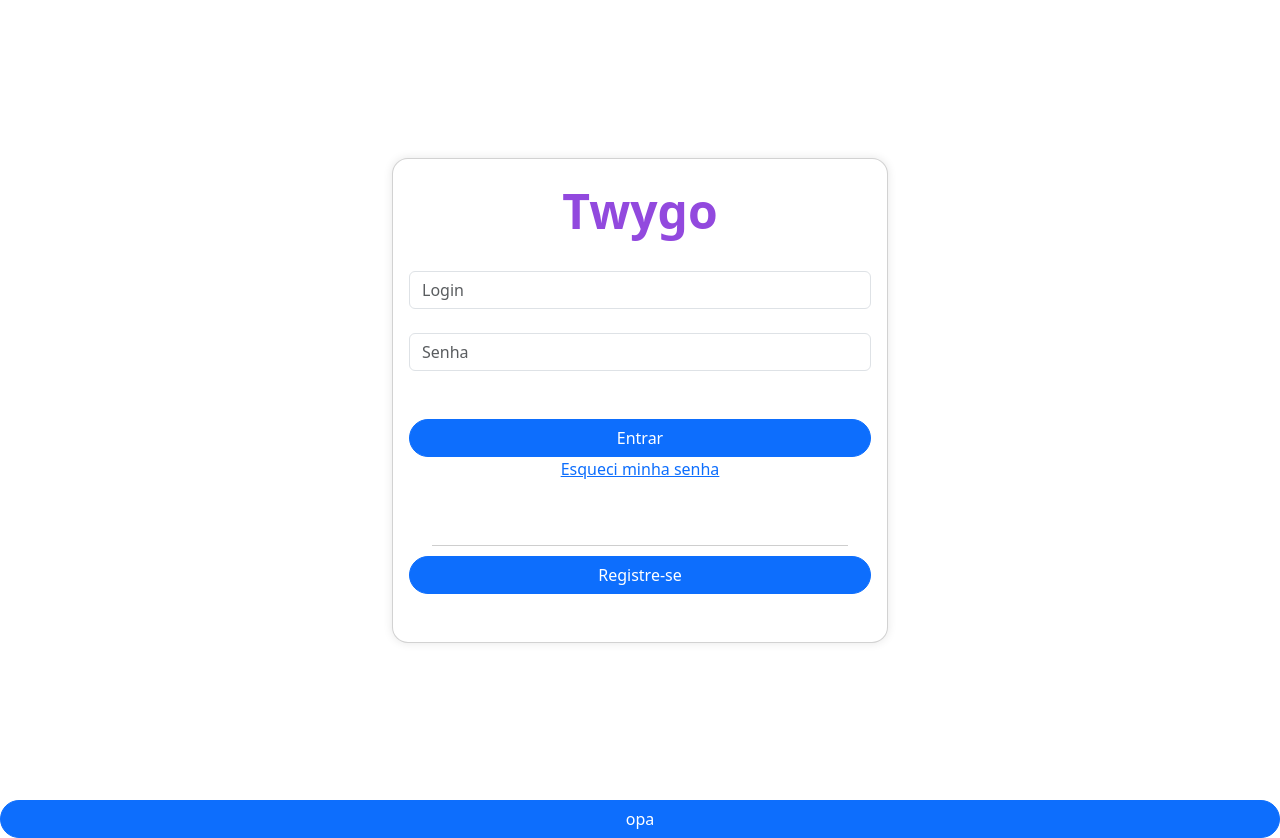
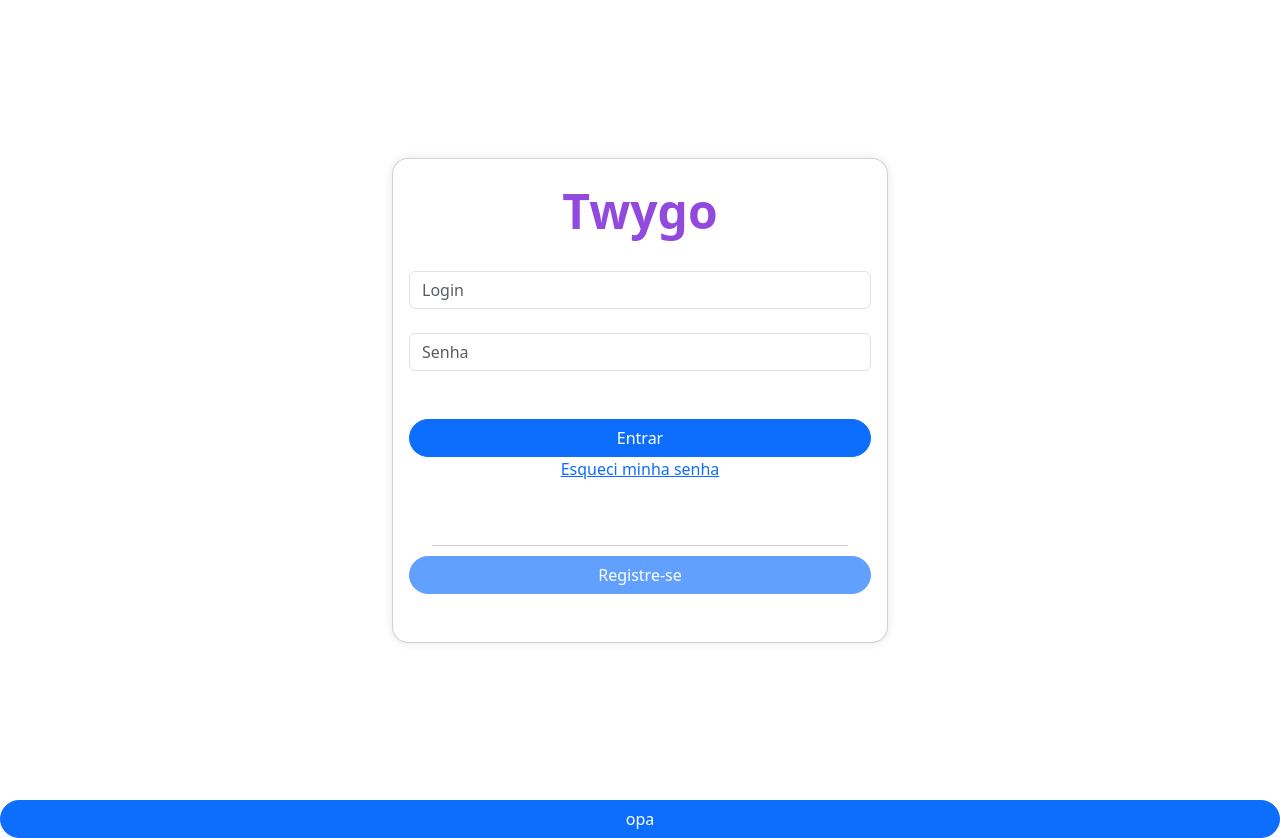
Before and after one commit to zBlasius/subjects_easy, a React (Create React App) app in the folder client/: page / in a window 1280 px wide. Built offline with nearby package versions, Linux system fonts and the light colour scheme.

Commit message:
fix(login front): adjust style

```diff
--- a/client/src/components/Button/index.tsx
+++ b/client/src/components/Button/index.tsx
@@ -6,11 +6,12 @@ interface MyButtonProps {
   onClick?: (event: MouseEvent<HTMLButtonElement>) => void;
   label: string;
   variant?: string;
+  disabled?: boolean
 }
 
-const MyButton = ({ onClick, label, variant = "primary" }: MyButtonProps) => {
+const MyButton = ({ onClick, label, variant = "primary", disabled = false }: MyButtonProps) => {
   return (
-    <Button className="button-main" style={{borderRadius:30, width: "100%"}} variant={variant} onClick={onClick}>
+    <Button disabled={disabled} className="button-main" style={{borderRadius:30, width: "100%"}} variant={variant} onClick={onClick}>
       {label}
     </Button>
   );
--- a/client/src/components/CardCenter/index.tsx
+++ b/client/src/components/CardCenter/index.tsx
@@ -5,11 +5,13 @@ export default function CardCenter({ children }: { children: React.ReactNode })
   return (
     <section className="vh-100 gradient-custom">
       <div className="card-body p-3 text-center h-100">
-        <div className="container-fluid py-3 h-100">
-          <div className="row d-flex justify-content-center align-items-center h-100">
-            <div className="col-12 col-md-8 col-lg-6 col-xl-5">
-              <div className="card text-black card-main" style={{ borderRadius: "1rem", background:"#FFFFFF" }}>
-                <div className="card-body p-3 text-center container d-flex flex-column align-items-center justify-content-center">
+        <div className="container-fluid py-3 h-100" >
+          <div className="row d-flex justify-content-center align-items-center h-100" >
+          {/* style={{height:"90%" }} */}
+            <div className="col-12 col-md-8 col-lg-6 col-xl-5" >
+            {/* height:"100%" */}
+              <div className="card text-black card-main" style={{ borderRadius: "1rem", background:"#FFFFFF"}}>
+                <div style={{justifyContent:'space-around'}} className="card-body p-3 text-center container d-flex flex-column align-items-center">
                   {children}
                 </div>
               </div>
--- a/client/src/pages/Login/index.tsx
+++ b/client/src/pages/Login/index.tsx
@@ -11,9 +11,10 @@ export default function Login() {
 
     function login(){
         request("/login", "GET", {
-            email:"blasiusgustavo19@gmail.com",
-            password:123
+            email:user,
+            password:pass
         }).then(ret=>{
+            // TODO - trocar de tela
             console.log('ret', ret);
         })
     }
@@ -34,7 +35,7 @@ export default function Login() {
                     </div>
 
                     <div className="line"> </div>
-                    <MyButton label="Registre-se" />
+                    <MyButton disabled={true} label="Registre-se" />
                 </div>
 
             </CardCenter>
```
Also changed, not shown: 1 other file (tests, documents, lock files or other folders).
